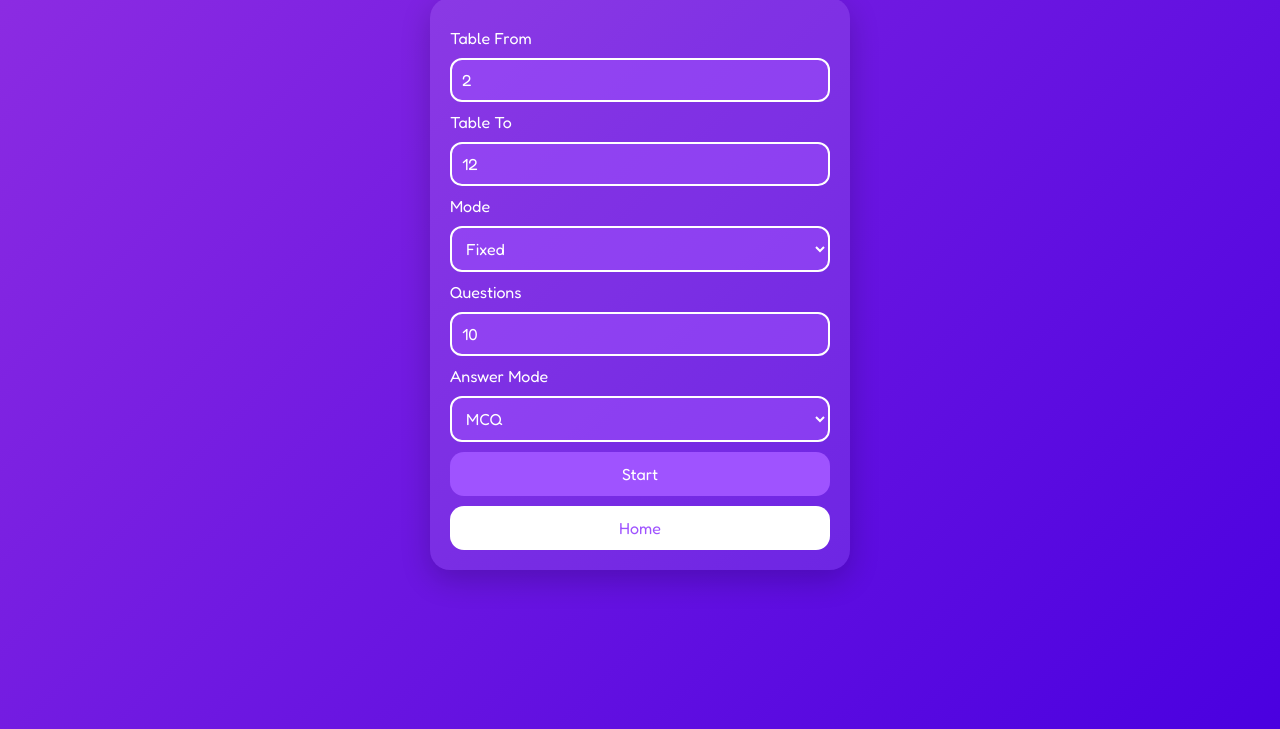
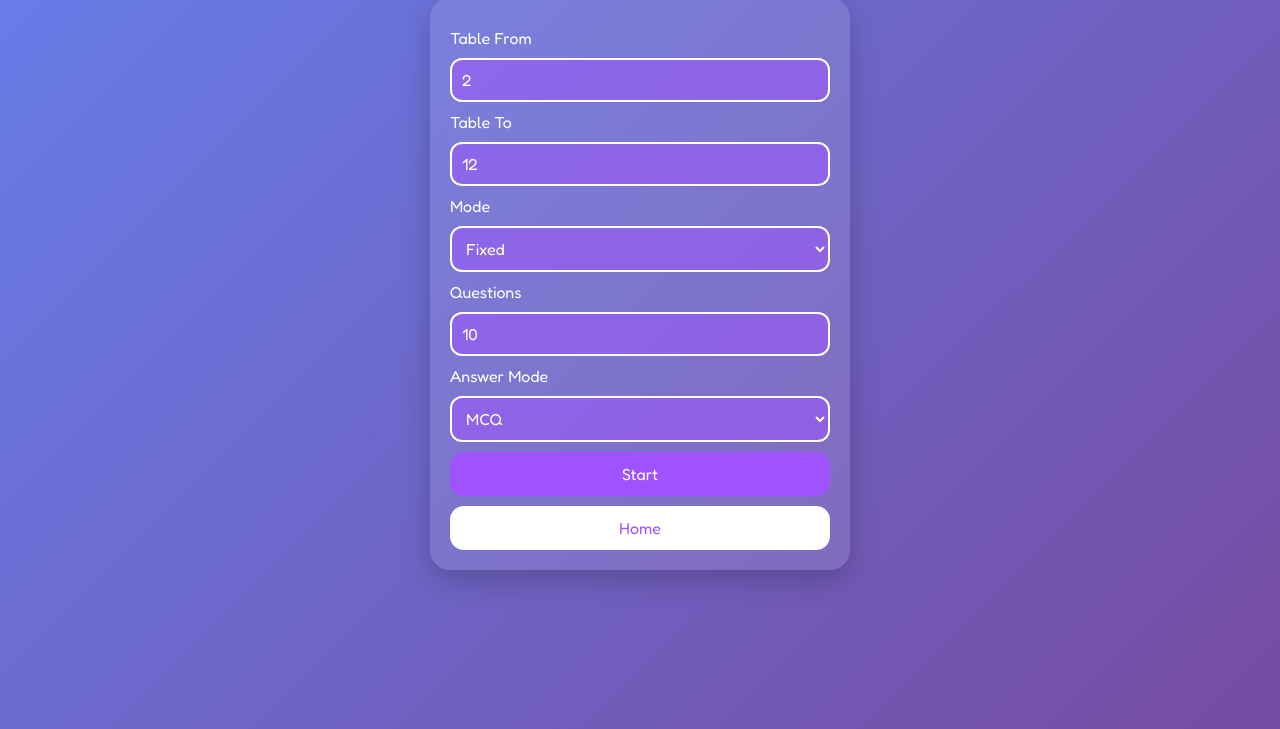
Before and after one commit to imakhilesh/MathPracticPro, a plain HTML site: page Table/table.html in a window 1280 px wide. Shown: the part 71-800 px from the top of the page. Drawn offline with nearby package versions, Linux system fonts and the light colour scheme.

Commit message:
Update table.html

```diff
--- a/Table/table.html
+++ b/Table/table.html
@@ -9,7 +9,7 @@
   <script src="https://cdn.jsdelivr.net/npm/canvas-confetti@1.9.3/dist/confetti.browser.min.js"></script>
   <style>
     :root {
-      --bg: linear-gradient(135deg, #8E2DE2, #4A00E0);
+      --bg: linear-gradient(135deg, #667eea, #764ba2);
       --light: rgba(255, 255, 255, 0.1);
       --white: #fff;
       --accent: #9F53FF;
```
